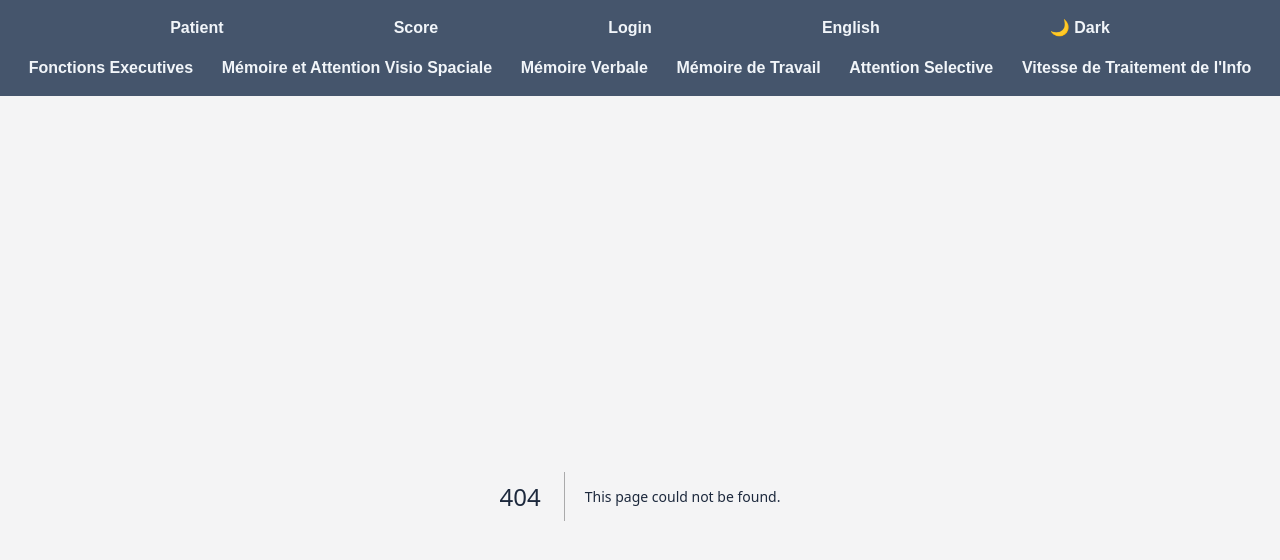
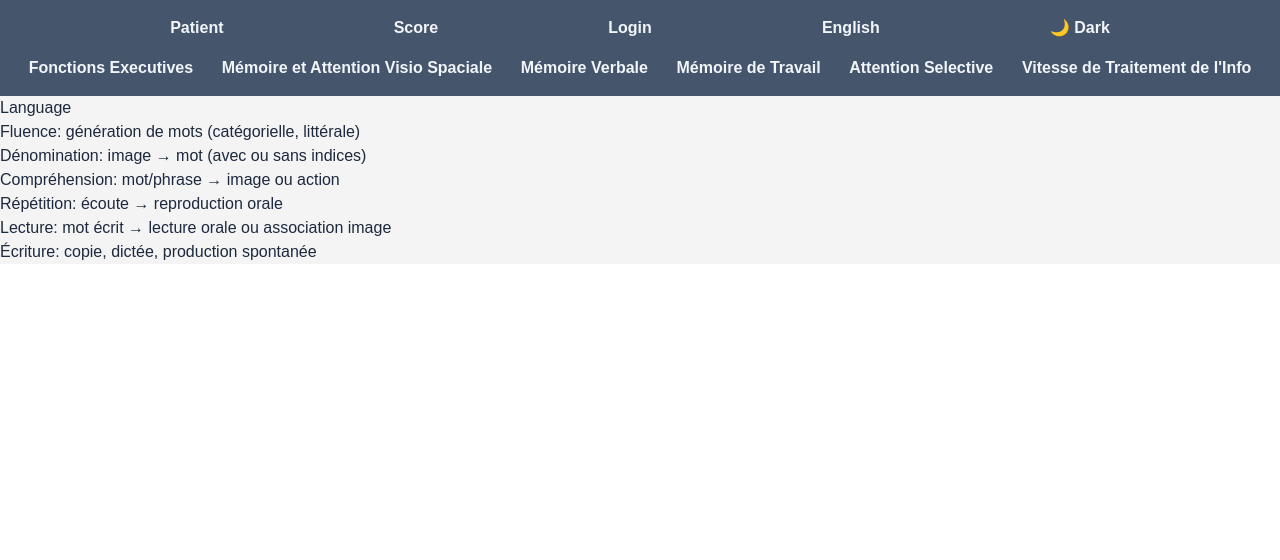
Before and after one commit to TLRKiliann/webapp-np-one, a Next.js app in the folder my-app/: page /language in a window 1280 px wide. Before the commit this address had no page. Shown: the top 560 px of the page. Built offline with nearby package versions, Linux system fonts and the light colour scheme.

Commit message:
route created

```diff
--- /dev/null
+++ b/my-app/app/language/comprehension/page.tsx
@@ -0,0 +1,7 @@
+export default function Comprehension() {
+    return (
+        <div>
+            <h1>Comprehension</h1>
+        </div>
+    )
+}
--- /dev/null
+++ b/my-app/app/language/denomination/page.tsx
@@ -0,0 +1,7 @@
+export default function Denomination() {
+    return (
+        <div>
+            <h1>Dénomination</h1>
+        </div>
+    )
+}
--- /dev/null
+++ b/my-app/app/language/ecriture/page.tsx
@@ -0,0 +1,7 @@
+export default function Ecriture() {
+    return (
+        <div>
+            <h1>Écriture</h1>
+        </div>
+    )
+}
--- /dev/null
+++ b/my-app/app/language/fluence/[id]/page.tsx
@@ -0,0 +1,39 @@
+import FluenceSemantic from "@/app/ui/fluenceExo/FluenceSemantic";
+import FluenceLitterale from "@/app/ui/fluenceExo/FluenceLitterale";
+import AssociationSemantic from "@/app/ui/fluenceExo/AssociationSemantic";
+
+const tasks = {
+    "1": {
+        title: "Fluence sémantique",
+        description: "Citer le maximum de mots d'une catégorie en 60s (animaux, fruits, meubles...)",
+        component: <FluenceSemantic />
+    },
+    "2": {
+        title: "Fluence littérale",
+        description: "Citer le maximum de mots commençant par une lettre (P, R, F...)",
+        component: <FluenceLitterale />
+    },
+    "3": {
+        title: "Associations sémantiques",
+        description: "Compléter des séries sémantiques interrompues (chien, chat, ...)",
+        component: <AssociationSemantic />
+    }
+};
+
+export default async function FluenceExo({params}: {params : Promise<{ id: string }>}) {
+
+    const { id } = await params;
+    const task = tasks[id as keyof typeof tasks];
+
+    if (!task) {
+        return <div>Tâche non trouvée !</div>
+    };
+
+    return (
+        <div>
+            <h1 className="text-3xl font-bold">{task.title}</h1>
+            <p>{task.description}</p>
+            <div>{task.component}</div>
+        </div>
+    );
+};
--- /dev/null
+++ b/my-app/app/language/fluence/page.tsx
@@ -0,0 +1,30 @@
+import Link from "next/link";
+
+export default function Fluence() {
+    return (
+        <div>
+            <h1>Fluence</h1>
+
+            <nav>
+                <ul>
+                    <li>
+                        <Link href="/language/fluence/1">
+                            Fluence sémantique: Execrice 1
+                        </Link>
+                    </li>
+                    <li>
+                        <Link href="/language/fluence/2">
+                            Fluence littérale: Execrice 2
+                        </Link>
+                    </li>
+                    <li>
+                        <Link href="/language/fluence/3">
+                            Associations sémantiques: Execrice 3
+                        </Link>
+                    </li>
+                </ul>
+            </nav>
+
+        </div>
+    )
+}
--- /dev/null
+++ b/my-app/app/language/lecture/page.tsx
@@ -0,0 +1,7 @@
+export default function Lecture() {
+    return (
+        <div>
+            <h1>Lecture</h1>
+        </div>
+    )
+}
--- /dev/null
+++ b/my-app/app/language/page.tsx
@@ -0,0 +1,42 @@
+import Link from "next/link";
+
+export default function Language() {
+    return (
+        <div>
+            <h1>Language</h1>
+
+            <ul>
+                <li>
+                    <Link href="/language/fluence">
+                        Fluence: génération de mots (catégorielle, littérale)
+                    </Link>
+                </li>
+                <li>
+                    <Link href="/language/denomination">
+                        Dénomination: image → mot (avec ou sans indices)
+                    </Link>
+                </li>
+                <li>
+                    <Link href="/language/comprehension">
+                        Compréhension: mot/phrase → image ou action
+                    </Link>
+                </li>
+                <li>
+                    <Link href="/language/repetition">
+                        Répétition: écoute → reproduction orale
+                    </Link>
+                </li>
+                <li>
+                    <Link href="/language/lecture">
+                        Lecture: mot écrit → lecture orale ou association image
+                    </Link>
+                </li>
+                <li>
+                    <Link href="/language/ecriture">
+                        Écriture: copie, dictée, production spontanée
+                    </Link>
+                </li>
+            </ul>
+        </div>
+    )
+}
--- /dev/null
+++ b/my-app/app/language/repetition/page.tsx
@@ -0,0 +1,7 @@
+export default function Repetition() {
+    return (
+        <div>
+            <h1>Répétition</h1>
+        </div>
+    )
+}
```
